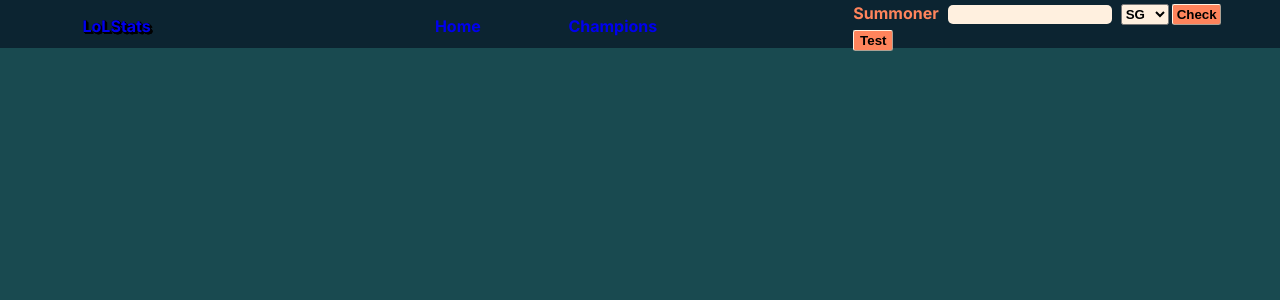
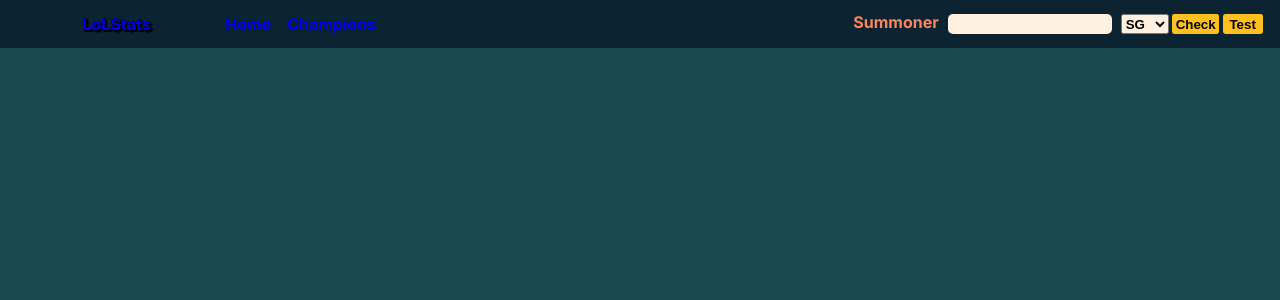
Before and after one commit to PurifierRG/LolStats, a Flask app: template templates/Layout.html in a window 1280 px wide. Shown: the top 300 px of the page. Run offline with Flask 2, Linux system fonts and the light colour scheme; the template is opened without the code that fills it, so the values that code supplies are empty.

Commit message:
Button & Nav Bar changes

```diff
--- a/static/BaseStyle.css
+++ b/static/BaseStyle.css
@@ -195,12 +195,15 @@ nav a:hover {
 
 .nav {
     grid-area: nav;
-    justify-self: center;
     align-self: center;
     display: grid;
-    grid-template-columns: repeat(2, 1fr);
+    grid-template-columns: repeat(2, max-content);
+    grid-gap: 1rem;
+    justify-content: start;
+    align-content: center;
+    justify-items: start;
+    align-items: center;
     list-style: none;
-    width: 50%;
 }
     .nav li {
         text-align: center;
@@ -230,18 +233,17 @@ nav button {
     padding: 0px 0.2rem;
     font-weight: bold;
     height: 1.3rem;
-    border: 0.1rem outset;
+    border: none;
     border-radius: 0.15rem;
-    background-color: var(--color);
-    border-color: var(--other-color-2);
+    background-color: var(--button-color);
 }
 nav button:hover {
     cursor: pointer;
-    background-color: var(--button-color);
+    background-color: var(--color);
 }
 nav button:active {
-    border: 0.1rem;
-    border-style: inset;
+    color: var(--other-color-2);
+    background-color: var(--player-color);
 }
 
 .nav-select {
```
Also changed, not shown: other parts of static/BaseStyle.css (+9 -16 lines).
